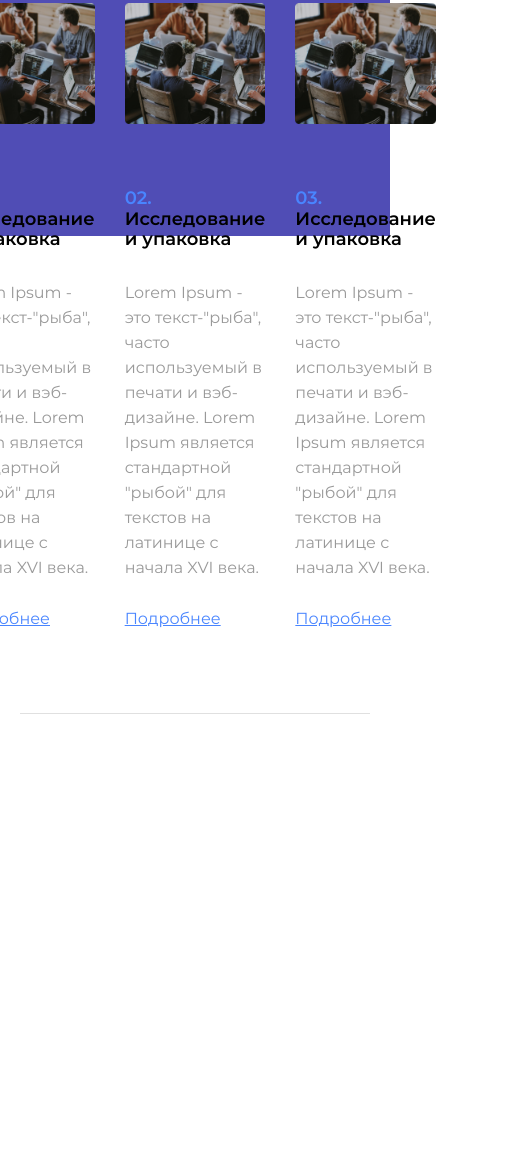
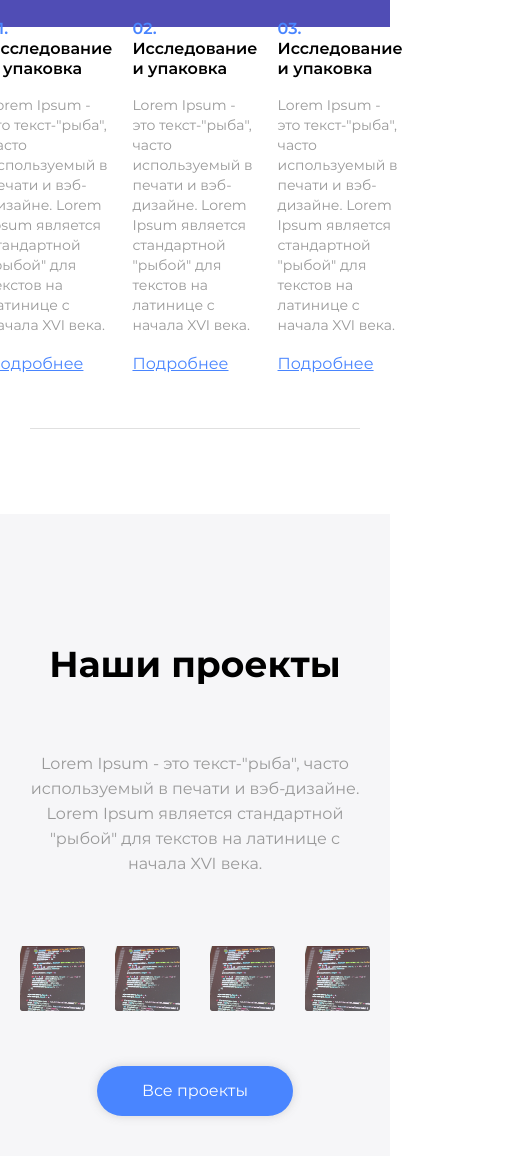
Before and after one commit to igor-tyan/igor-tyan.github.io, a plain HTML site: page IT-studio/index.html in a window 390 px wide. Shown: the part 1896-3052 px from the top of the page, 526 px wide, since content can reach past the window. Before the commit the page ends 2695 px from the top, so only its background shows below. Drawn offline with nearby package versions, Linux system fonts and the light colour scheme.

Commit message:
add section Projects and Yandex Metricka

```diff
--- a/IT-studio/css/main.css
+++ b/IT-studio/css/main.css
@@ -319,9 +319,13 @@ nav {
 	padding: 0;
 }
 /*standards end*/
+
+/*works start*/
 	.ourWorks {
 		background-image: linear-gradient(0deg, #ffff 50%, #5F12D0 50%, #504DB5 10%);
 		max-width: 1920px;
+		margin: 0 auto;
+		padding: 0 20px;
 	}
 
 	.ourWorks-container {
@@ -331,7 +335,7 @@ nav {
 		align-items: center;
 		max-width: 1110px;
 		margin: 0 auto;
-		padding: 100px 20px 0 20px;
+		padding-top: 100px;
 	}
 
 	.ourWorks-top {
@@ -365,7 +369,7 @@ nav {
 		border: none;
 		border-radius: 30px;
 		box-shadow: 0px 0px 10px rgba(111, 111, 111, 0.25);
-		padding: 14px 36px;
+		padding: 14px 45px;
 	}
 
 	.ourWorks-items {
@@ -404,6 +408,7 @@ nav {
 
 	.ourWorks__img img {
 		width: 100%;
+		margin: 0;
 	}
 
 	.ourWorks__name {
@@ -438,6 +443,82 @@ nav {
 	border-bottom: 1px solid #E0E0E0;
 	margin-bottom: 85px;
 }
-/*our-works start*/
+/*our-works end*/
 
-/*our-works end*/
+/*projects start*/
+.projects {
+	max-width: 1920px;
+	margin: 0 auto;
+	padding: 0 20px;
+	background-color: #F6F6F8;
+}
+
+.projects-container {
+	display: flex;
+	flex-direction: column;
+	justify-content: flex-start;
+	align-items: center;
+	max-width: 1110px;
+	margin: 0 auto;
+	padding-top: 100px;
+
+}
+
+.projects-title {
+	font-size: 36px;
+	margin-bottom: 50px;
+	font-weight: 700;
+	text-align: center;
+}
+
+.projects-text {
+	font-size: 16px;
+	line-height: 25px;
+	font-weight: 400;
+	color: #999;
+	text-align: center;
+	max-width: 730px;
+	margin-bottom: 70px;
+}
+
+.projects-items {
+	display: -webkit-flex;
+	display: -moz-flex;
+	display: -ms-flex;
+	display: -o-flex;
+	display: flex;
+	align-items: center;
+	justify-content: center;
+	width: 100%;
+	margin-bottom: 50px;
+}
+
+.project-item {
+	max-width: 255px;
+	max-height: 255px;
+	margin-right: 30px;
+}
+
+.project-item:last-child {
+	margin-right: 0;
+}
+
+.project__img {
+	width: 100%;
+	margin: 0;
+}
+
+.project__btn {
+	font-size: 16px;
+	font-weight: 500;
+	color: #fff;
+	text-decoration: none;
+	background-color: #4985FF;
+	border: none;
+	border-radius: 30px;
+	box-shadow: 0px 0px 10px rgba(111, 111, 111, 0.25);
+	padding: 16px 45px;
+	margin-bottom: 130px;
+}
+
+/*projects end*/
--- a/IT-studio/css/media.css
+++ b/IT-studio/css/media.css
@@ -137,6 +137,44 @@
 	}
 	/*standards end*/
 
+/*works start*/
+	.ourWorks {
+		max-width: 1024px;
+	}
+
+	.ourWorks-container {
+		max-width: 920px;
+		padding: 80px 15px 0 15px;
+	}
+
+	.ourWorks-top {
+		margin-bottom: 60px;
+	}
+
+	.ourWorks-items {
+		margin-bottom: 60px;
+	}
+
+	.ourWorks__item {
+		margin-right: 25px;
+	}
+
+	.ourWorks__img {
+    max-width: 330px;
+    max-height: 280px;
+    margin-bottom: 25px;
+ }
+
+	.ourWorks__name {
+		margin-bottom: 25px;
+	}
+
+	.ourWorks__text {
+		max-width: 330px;
+		margin-bottom: 25px;
+	}
+
+/*our-works end*/
 
 }
 
@@ -309,4 +347,67 @@
 		font-size: 13px;
 	}
 	/*standards end*/
+
+	/*works start*/
+	.ourWorks {
+		max-width: 768px;
+		background-image: linear-gradient(0deg, #ffff 58%, #5F12D0 50%, #504DB5 10%);
+		padding: 0 15px;
+	}
+
+	.ourWorks-container {
+		max-width: 920px;
+		padding-top: 60px;
+	}
+
+	.ourWorks-top {
+		margin-bottom: 40px;
+		padding: 0 30px;
+	}
+
+	.ourWorks__title {
+		font-size: 27px;
+		line-height: 36px;
+		max-width: 480px;
+	}
+
+	.ourWorks__btn {
+    font-size: 13px;
+    border-radius: 30px;
+    padding: 11px 32px;
+    white-space: nowrap;
+	}
+
+	.ourWorks-items {
+		margin-bottom: 55px;
+	}
+
+	.ourWorks__item {
+		margin-right: 20px;
+	}
+
+	.ourWorks__img {
+    max-width: 210px;
+    max-height: 178px;
+    margin-bottom: 25px;
+ }
+
+	.ourWorks__name {
+    font-size: 16px;
+    margin-bottom: 16px;
+    max-width: 210px;
+    line-height: 20px;
+	}
+
+	.ourWorks__text {
+		font-size: 14px;
+		line-height: 20px;
+		max-width: 210px;
+		margin-bottom: 20px;
+	}
+
+	.ourWorks__link {
+		font-size: 16px;
+	}
+/*our-works end*/
 }
--- a/IT-studio/index.html
+++ b/IT-studio/index.html
@@ -8,6 +8,20 @@
 	<link rel="stylesheet" href="./css/main.css">
 	<link rel="stylesheet" href="./css/fonts.css">
 	<link rel="stylesheet" href="./css/media.css">
+	<!-- Yandex.Metrika counter -->
+<script type="text/javascript" >
+   (function(m,e,t,r,i,k,a){m[i]=m[i]||function(){(m[i].a=m[i].a||[]).push(arguments)};
+   m[i].l=1*new Date();k=e.createElement(t),a=e.getElementsByTagName(t)[0],k.async=1,k.src=r,a.parentNode.insertBefore(k,a)})
+   (window, document, "script", "https://mc.yandex.ru/metrika/tag.js", "ym");
+
+   ym(61227361, "init", {
+        clickmap:true,
+        trackLinks:true,
+        accurateTrackBounce:true
+   });
+</script>
+<noscript><div><img src="https://mc.yandex.ru/watch/61227361" style="position:absolute; left:-9999px;" alt="" /></div></noscript>
+<!-- /Yandex.Metrika counter -->
 </head>
 <body>
 	<header class="header">
@@ -156,6 +170,28 @@
 				<span class="ourworks__line"></span>
 			</div>
 		</section>
+
+		<section class="projects">
+			<div class="projects-container">
+				<h2 class="projects-title">Наши проекты</h2>
+				<p class="projects-text">Lorem Ipsum - это текст-"рыба", часто используемый в печати и вэб-дизайне. Lorem Ipsum является стандартной "рыбой" для текстов на латинице с начала XVI века.</p>
+				<div class="projects-items">
+					<div class="project-item">
+						<img src="./img/project.png" alt="" class="project__img">
+					</div>
+					<div class="project-item">
+						<img src="./img/project.png" alt="" class="project__img">
+					</div>
+					<div class="project-item">
+						<img src="./img/project.png" alt="" class="project__img">
+					</div>
+					<div class="project-item">
+						<img src="./img/project.png" alt="" class="project__img">
+					</div>
+				</div>
+				<a href="#" class="project__btn">Все проекты</a>
+			</div>
+		</section>
 	</main>
 
 </body>
```
Also changed, not shown: IT-studio/img/project.png (added).
